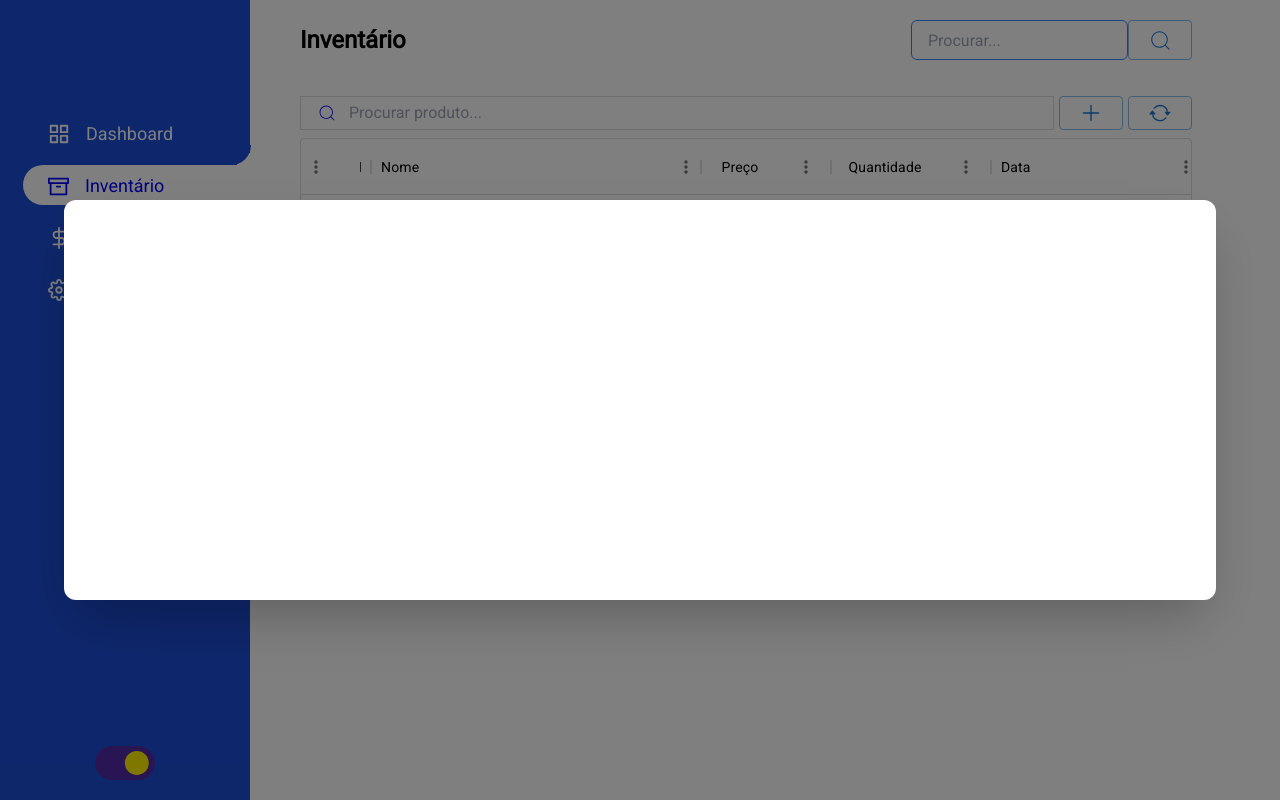
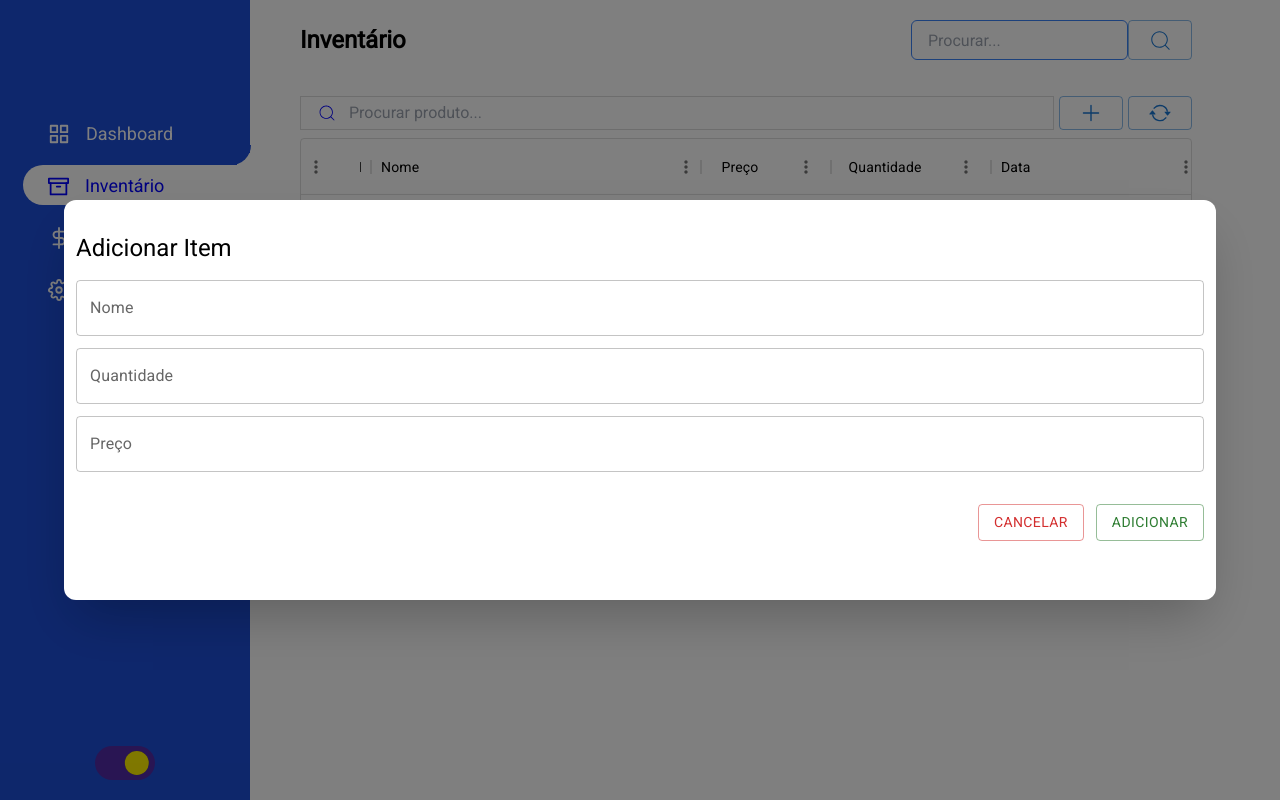
Before and after one commit to rayansilva9/sis, a Next.js app: page /inventario in a window 1280 px wide. Both pictures are taken after a click on the button 1091 px from the left and 113 px from the top of the page. Built offline with nearby package versions, Linux system fonts and the light colour scheme; no server answers; the database is empty.

Commit message:
fix theme

```diff
--- a/src/components/AddItemModal.tsx
+++ b/src/components/AddItemModal.tsx
@@ -1,33 +1,27 @@
-import * as React from 'react';
-import Button from '@mui/material/Button';
-import TextField, { TextFieldProps } from '@mui/material/TextField';
-import Dialog from '@mui/material/Dialog';
-import DialogActions from '@mui/material/DialogActions';
-import DialogContent from '@mui/material/DialogContent';
-import DialogContentText from '@mui/material/DialogContentText';
-import DialogTitle from '@mui/material/DialogTitle';
-import { Backdrop, CircularProgress, Slide } from '@mui/material';
-import { TransitionProps } from '@mui/material/transitions';
-import { db } from '@/database/firebase';
+import * as React from 'react'
+import Button from '@mui/material/Button'
+import TextField, { TextFieldProps } from '@mui/material/TextField'
+
+import { Backdrop, CircularProgress, Slide } from '@mui/material'
+import { TransitionProps } from '@mui/material/transitions'
+import { db } from '@/database/firebase'
+import { ThemeContext } from '@/context/themeContext'
 
 type props = {
   isOpen: boolean
   setIsOpen: () => void
   fetchData: () => void
-  // setIsOpen: React.Dispatch<React.SetStateAction<boolean>>
 }
 
 const AddItemModal: React.FC<props> = ({ isOpen, setIsOpen, fetchData }) => {
-
   const Transition = React.forwardRef(function Transition(
     props: TransitionProps & {
-      children: React.ReactElement<any, any>;
+      children: React.ReactElement<any, any>
     },
-    ref: React.Ref<unknown>,
+    ref: React.Ref<unknown>
   ) {
-    return <Slide direction="up" ref={ref} {...props} />;
-  });
-
+    return <Slide direction="up" ref={ref} {...props} />
+  })
 
   const NomeInpRef = React.useRef<TextFieldProps | null>(null)
   const QuantityInpRef = React.useRef<TextFieldProps | null>(null)
@@ -49,15 +43,14 @@ const AddItemModal: React.FC<props> = ({ isOpen, setIsOpen, fetchData }) => {
         .collection('inventary')
         .get()
         .then(querySnapshot => {
-          const size = querySnapshot.size;
-          db
-            .collection('inventary')
+          const size = querySnapshot.size
+          db.collection('inventary')
             .add({
               nome,
               price,
               data: new Date(date).toISOString(),
               id: size + 1,
-              quantity: quantity,
+              quantity: quantity
             })
             .then(() => {
               alert('Adicionado com sucesso')
@@ -68,18 +61,22 @@ const AddItemModal: React.FC<props> = ({ isOpen, setIsOpen, fetchData }) => {
     } finally {
       NomeInpRef.current!.value = ''
       PriceInpRef.current!.value = ''
+      QuantityInpRef.current!.value = ''
       setLoading(false)
     }
   }
 
-
+  const { theme } = React.useContext(ThemeContext)
 
 
   return (
     <>
       {loading && (
         <Backdrop
-          sx={{ color: '#fff', zIndex: '999', }}
+          onClick={() => {
+            setLoading(false)
+          }}
+          sx={{ color: '#fff', zIndex: '999' }}
           open={loading}
         >
           <CircularProgress color="inherit" />
@@ -87,17 +84,56 @@ const AddItemModal: React.FC<props> = ({ isOpen, setIsOpen, fetchData }) => {
       )}
       <div>
         <Backdrop
-          sx={{ color: '#fff', zIndex: '995', }}
-          open={isOpen}
-          onClick={() => { setIsOpen() }}
-        >
-          <div onClick={() => { }} className='relative z-[996] w-[90%] h-[400px] rounded-xl bg-white shadow-2xl '>
-
+          sx={{ color: theme == 'light' ? '#fff' : '#000', zIndex: '995' }}
+          open={isOpen}>
+          <div className="relative z-[996] w-[90%] h-[400px]  px-3 py-8 gap-3 rounded-xl shadow-2xl "
+            style={{ background: theme == 'light' ? '#fff' : '#ececec', }}
+          >
+            <form onSubmit={addNewProduct} className="flex flex-col">
+              <p className=" text-2xl mb-4"
+                style={{ color: theme == 'light' ? '#000' : '#000' }}
+              >Adicionar Item</p>
+              <div className="flex flex-col gap-3">
+                <TextField
+                  sx={{ borderRadius: '15px', color: 'red', }}
+                  label="Nome"
+                  fullWidth
+                  inputRef={NomeInpRef}
+                  onChange={({ target }) => setNome(target.value)}
+                />
+                <TextField
+                  label="Quantidade"
+                  fullWidth
+                  inputRef={QuantityInpRef}
+                  onChange={({ target }) => setQuantity(target.value)}
+                />
+                <TextField
+                  label="Preço"
+                  fullWidth
+                  inputRef={PriceInpRef}
+                  onChange={({ target }) => setPrice(target.value)}
+                />
+              </div>
+              <div className="flex gap-3 justify-end mt-8">
+                <Button
+                  onClick={() => {
+                    setIsOpen(), fetchData()
+                  }}
+                  variant="outlined"
+                  color="error"
+                >
+                  cancelar
+                </Button>
+                <Button type="submit" variant="outlined" color="success">
+                  adicionar
+                </Button>
+              </div>
+            </form>
           </div>
         </Backdrop>
       </div>
     </>
-  );
+  )
 }
 
-export default React.memo(AddItemModal);
+export default React.memo(AddItemModal)
--- a/src/context/themeContext.tsx
+++ b/src/context/themeContext.tsx
@@ -1,11 +1,17 @@
-import React, { createContext, useState, ReactNode, SetStateAction, Dispatch, useEffect } from 'react'
-
+import React, {
+  createContext,
+  useState,
+  ReactNode,
+  SetStateAction,
+  Dispatch,
+  useEffect
+} from 'react'
 
 type ProviderProps = {
   theme: string
   changeTheme: Dispatch<SetStateAction<themeProps>>
 }
-type themeProps = "light" | "dark"
+type themeProps = 'light' | 'dark'
 
 type themeProviderProps = { children: ReactNode }
 
@@ -14,16 +20,34 @@ const DefaultValue = {
   changeTheme: () => { }
 }
 
-
-
 export const ThemeContext = createContext<ProviderProps>(DefaultValue)
 
 export const ThemeContextProvider: React.FC<themeProviderProps> = ({ children }) => {
-
   const [theme, setTheme] = useState<themeProps>('light')
 
   useEffect(() => {
-    window.document.getElementsByTagName('html')[0].style.background = theme == 'light' ? 'white' : 'black'
+    window.document.getElementsByTagName('html')[0].style.background =
+      theme == 'light' ? 'white' : 'black'
+
+    const ToolBarGrid = window.document.querySelector('.MuiToolbar-root')! as HTMLElement
+    ToolBarGrid ? (ToolBarGrid.style.color = theme == 'light' ? 'black' : 'white') : null
+
+    const ToolBarGridIconPaginatio = window.document.querySelector(
+      '[data-testid="ArrowDropDownIcon"]'
+    )! as HTMLElement
+    ToolBarGridIconPaginatio
+      ? (ToolBarGridIconPaginatio.style.color = theme == 'light' ? 'black' : '#ccc')
+      : null
+
+    const ToolBarGridIconHeader = window.document.querySelectorAll(
+      '[data-testid="TripleDotsVerticalIcon"]'
+    )! as unknown as HTMLElement[]
+
+    for (let index = 0; index < ToolBarGridIconHeader.length; index++) {
+      ToolBarGridIconHeader[index].style.color = theme == 'light' ? 'black' : '#ccc'
+    }
+
+
   }, [theme])
 
   const changeTheme = () => {
@@ -34,12 +58,14 @@ export const ThemeContextProvider: React.FC<themeProviderProps> = ({ children })
     }
   }
 
-
   return (
-    <ThemeContext.Provider value={{
-      theme, changeTheme
-    }}>
+    <ThemeContext.Provider
+      value={{
+        theme,
+        changeTheme
+      }}
+    >
       {children}
     </ThemeContext.Provider>
   )
-};
+}
--- a/src/pages/inventario/index.tsx
+++ b/src/pages/inventario/index.tsx
@@ -215,7 +215,7 @@ const Produtos = () => {
           <DataGrid
             sx={{
               transition: 'color 0.3s linear',
-              color: theme == 'light' ? 'black' : 'white',
+              color: theme == 'light' ? 'black !important' : 'white !important',
               border: theme == 'light' ? '1px solid #ccccccaa' : '1px solid #ccccccaa',
 
             }}
@@ -224,6 +224,7 @@ const Produtos = () => {
             loading={loading}
             columns={columns}
             autoHeight
+            className='gridClass'
             initialState={{
               pagination: {
                 paginationModel: { page: 0, pageSize: 10 }
```
